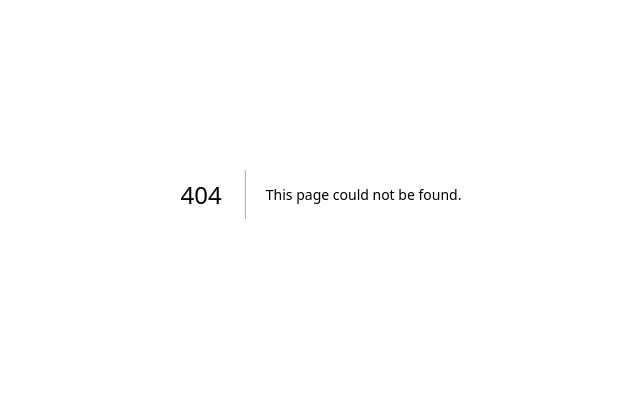
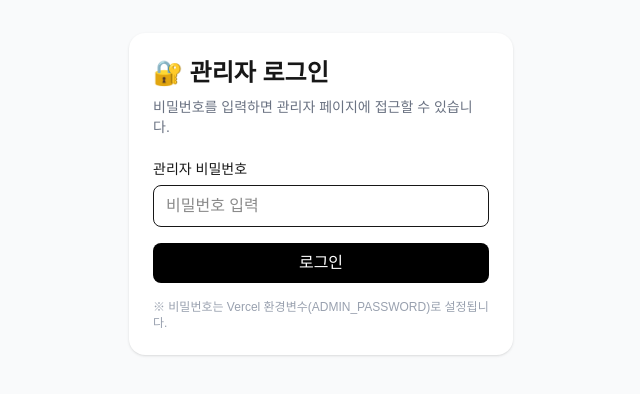
Before and after one commit to hyena0306080-ops/gongmomo2, a Next.js app: page /admin-login in a window 1280 px wide. Before the commit this address had no page. Shown: the part 206-600 px from the top of the page, without its empty margins (319-959 px from the left). Built offline with nearby package versions, Linux system fonts and the light colour scheme.

Commit message:
관리자 로그인 및 /admin 보호

```diff
--- /dev/null
+++ b/app/admin-login/page.tsx
@@ -0,0 +1,66 @@
+"use client";
+
+import { useState } from "react";
+
+export default function AdminLogin() {
+  const [password, setPassword] = useState("");
+  const [loading, setLoading] = useState(false);
+
+  async function login() {
+    if (!password) {
+      alert("관리자 비밀번호를 입력하세요.");
+      return;
+    }
+    setLoading(true);
+    try {
+      const res = await fetch("/api/admin-login", {
+        method: "POST",
+        headers: { "Content-Type": "application/json" },
+        body: JSON.stringify({ password }),
+      });
+
+      if (res.ok) {
+        window.location.href = "/admin";
+      } else {
+        alert("비밀번호가 틀렸습니다.");
+      }
+    } finally {
+      setLoading(false);
+    }
+  }
+
+  return (
+    <main className="min-h-screen bg-gray-50 flex items-center justify-center px-4">
+      <div className="w-full max-w-sm bg-white rounded-2xl shadow p-6">
+        <h1 className="text-2xl font-bold mb-2">🔐 관리자 로그인</h1>
+        <p className="text-sm text-gray-500 mb-5">
+          비밀번호를 입력하면 관리자 페이지에 접근할 수 있습니다.
+        </p>
+
+        <label className="text-sm font-medium">관리자 비밀번호</label>
+        <input
+          type="password"
+          className="w-full border rounded-lg px-3 py-2 mt-1 mb-4"
+          placeholder="비밀번호 입력"
+          value={password}
+          onChange={(e) => setPassword(e.target.value)}
+          onKeyDown={(e) => {
+            if (e.key === "Enter") login();
+          }}
+        />
+
+        <button
+          onClick={login}
+          disabled={loading}
+          className="w-full bg-black text-white rounded-lg py-2 font-medium disabled:opacity-60"
+        >
+          {loading ? "확인 중..." : "로그인"}
+        </button>
+
+        <p className="text-xs text-gray-400 mt-4">
+          ※ 비밀번호는 Vercel 환경변수(ADMIN_PASSWORD)로 설정됩니다.
+        </p>
+      </div>
+    </main>
+  );
+}
--- /dev/null
+++ b/app/api/admin-login/route.ts
@@ -0,0 +1,27 @@
+import { NextResponse } from "next/server";
+
+export async function POST(req: Request) {
+  const { password } = await req.json();
+  const adminPassword = process.env.ADMIN_PASSWORD;
+
+  if (!adminPassword) {
+    return new NextResponse("ADMIN_PASSWORD not set", { status: 500 });
+  }
+
+  if (password === adminPassword) {
+    const res = NextResponse.json({ ok: true });
+
+    // 쿠키로 인증 유지
+    res.cookies.set("admin_auth", password, {
+      httpOnly: true,
+      path: "/",
+      sameSite: "lax",
+      secure: process.env.NODE_ENV === "production",
+      maxAge: 60 * 60 * 24 * 30, // 30일
+    });
+
+    return res;
+  }
+
+  return new NextResponse("Unauthorized", { status: 401 });
+}
--- /dev/null
+++ b/middleware.ts
@@ -0,0 +1,28 @@
+import { NextResponse } from "next/server";
+import type { NextRequest } from "next/server";
+
+export function middleware(request: NextRequest) {
+  const adminPassword = process.env.ADMIN_PASSWORD;
+  const url = request.nextUrl;
+
+  // /admin으로 시작하는 경로는 전부 보호
+  if (url.pathname.startsWith("/admin")) {
+    const auth = request.cookies.get("admin_auth")?.value;
+
+    // 비번이 설정 안 되어 있으면(배포 환경변수 누락) 접근 막기
+    if (!adminPassword) {
+      return NextResponse.redirect(new URL("/admin-login", request.url));
+    }
+
+    // 쿠키가 없거나 비번이 다르면 로그인 페이지로
+    if (auth !== adminPassword) {
+      return NextResponse.redirect(new URL("/admin-login", request.url));
+    }
+  }
+
+  return NextResponse.next();
+}
+
+export const config = {
+  matcher: ["/admin/:path*"],
+};
```
